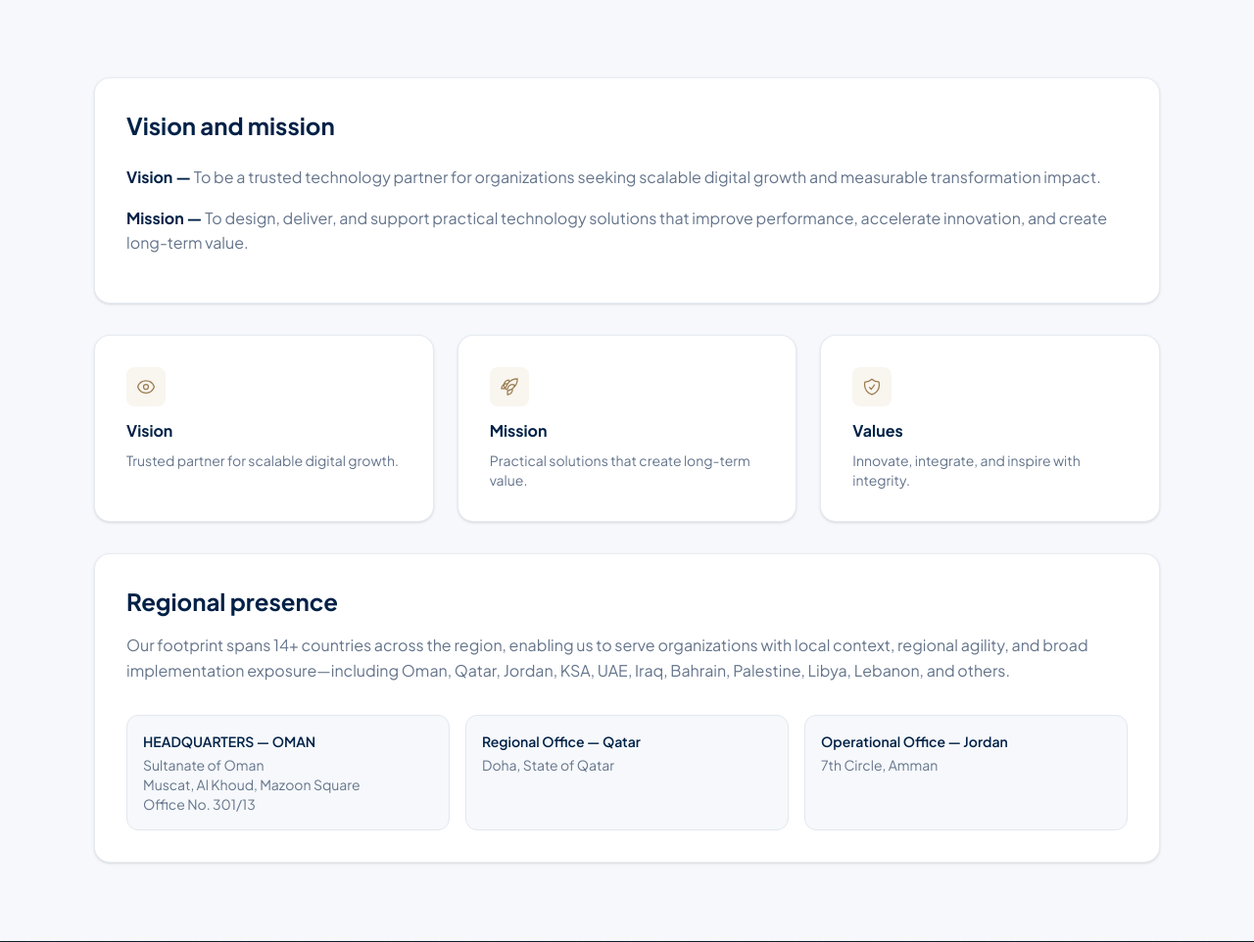
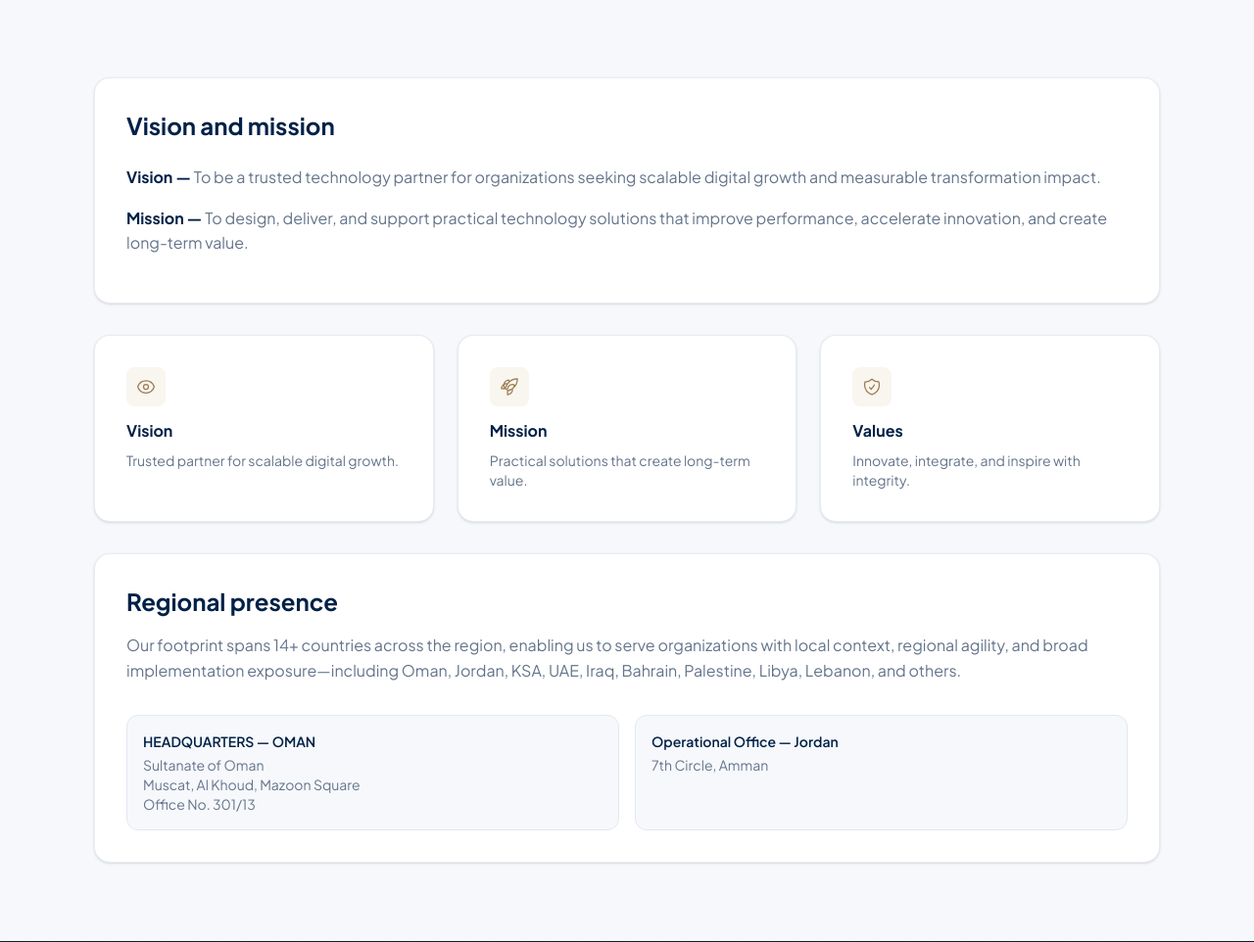
Before and after one commit to hassannassar91-ai/pioneer, a Django app: page /about/ in a window 1280 px wide. Shown: the part 425-1387 px from the top of the page at 98% size. Run offline with Django 5.2, Linux system fonts and the light colour scheme; style sheets or scripts are compiled from the project's sources.

Commit message:
Remove Qatar regional office from all pages.
Co-authored-by: Cursor <cursoragent@cursor.com>

```diff
--- a/website/templates/website/about.html
+++ b/website/templates/website/about.html
@@ -51,20 +51,14 @@
     <article class="vt-card vt-reveal" data-reveal-delay="80">
       <h2 class="text-2xl font-bold text-vt-navy-900 en">Regional presence</h2>
       <h2 class="text-2xl font-bold text-vt-navy-900 ar">الانتشار الإقليمي</h2>
-      <p class="en mt-4 text-vt-muted">Our footprint spans 14+ countries across the region, enabling us to serve organizations with local context, regional agility, and broad implementation exposure—including Oman, Qatar, Jordan, KSA, UAE, Iraq, Bahrain, Palestine, Libya, Lebanon, and others.</p>
-      <p class="ar mt-4 text-vt-muted">يمتد حضورنا إلى أكثر من 14 دولة في المنطقة، مما يمكننا من خدمة المؤسسات بفهم محلي، ومرونة إقليمية، وخبرة تنفيذية واسعة، في دول تشمل عُمان، قطر، الأردن، السعودية، الإمارات، العراق، البحرين، فلسطين، ليبيا، لبنان وغيرها.</p>
-      <div class="mt-8 grid gap-4 sm:grid-cols-3">
+      <p class="en mt-4 text-vt-muted">Our footprint spans 14+ countries across the region, enabling us to serve organizations with local context, regional agility, and broad implementation exposure—including Oman, Jordan, KSA, UAE, Iraq, Bahrain, Palestine, Libya, Lebanon, and others.</p>
+      <p class="ar mt-4 text-vt-muted">يمتد حضورنا إلى أكثر من 14 دولة في المنطقة، مما يمكننا من خدمة المؤسسات بفهم محلي، ومرونة إقليمية، وخبرة تنفيذية واسعة، في دول تشمل عُمان، الأردن، السعودية، الإمارات، العراق، البحرين، فلسطين، ليبيا، لبنان وغيرها.</p>
+      <div class="mt-8 grid gap-4 sm:grid-cols-2">
         <div class="rounded-xl border border-slate-200 bg-vt-surface p-4">
           <p class="text-sm font-semibold text-vt-navy-900 en">HEADQUARTERS — OMAN</p>
           <p class="text-sm font-semibold text-vt-navy-900 ar">المقر الرئيسي — عُمان</p>
           <p class="mt-1 text-sm text-vt-muted en">Sultanate of Oman<br>Muscat, Al Khoud, Mazoon Square<br>Office No. 301/13</p>
           <p class="mt-1 text-sm text-vt-muted ar">سلطنة عُمان<br>مسقط، الخوض، مزون سكوير<br>مكتب رقم 301/13</p>
-        </div>
-        <div class="rounded-xl border border-slate-200 bg-vt-surface p-4">
-          <p class="text-sm font-semibold text-vt-navy-900 en">Regional Office — Qatar</p>
-          <p class="text-sm font-semibold text-vt-navy-900 ar">المكتب الإقليمي — قطر</p>
-          <p class="mt-1 text-sm text-vt-muted en">Doha, State of Qatar</p>
-          <p class="mt-1 text-sm text-vt-muted ar">الدوحة، دولة قطر</p>
         </div>
         <div class="rounded-xl border border-slate-200 bg-vt-surface p-4">
           <p class="text-sm font-semibold text-vt-navy-900 en">Operational Office — Jordan</p>
--- a/website/templates/website/home.html
+++ b/website/templates/website/home.html
@@ -151,7 +151,6 @@
       <p class="ar mx-auto mt-4 max-w-3xl text-vt-muted">من مقرنا في سلطنة عُمان، نقدم فهماً محلياً ومرونة إقليمية وانضباطاً تنفيذياً بمستوى مؤسسي في كل مشروع عبر الخليج وما بعده.</p>
       <div class="mt-8 flex flex-wrap justify-center gap-3 text-sm font-medium text-vt-muted">
         <span class="rounded-full border border-vt-cyan/30 bg-vt-cyan/5 px-4 py-2 font-semibold text-vt-navy-900">Oman</span>
-        <span class="rounded-full border border-slate-200 px-4 py-2">Qatar</span>
         <span class="rounded-full border border-slate-200 px-4 py-2">Jordan</span>
         <span class="rounded-full border border-slate-200 px-4 py-2">KSA</span>
         <span class="rounded-full border border-slate-200 px-4 py-2">UAE</span>
```
Also changed, not shown: website/templates/website/contact.html (+0 -7 lines).
